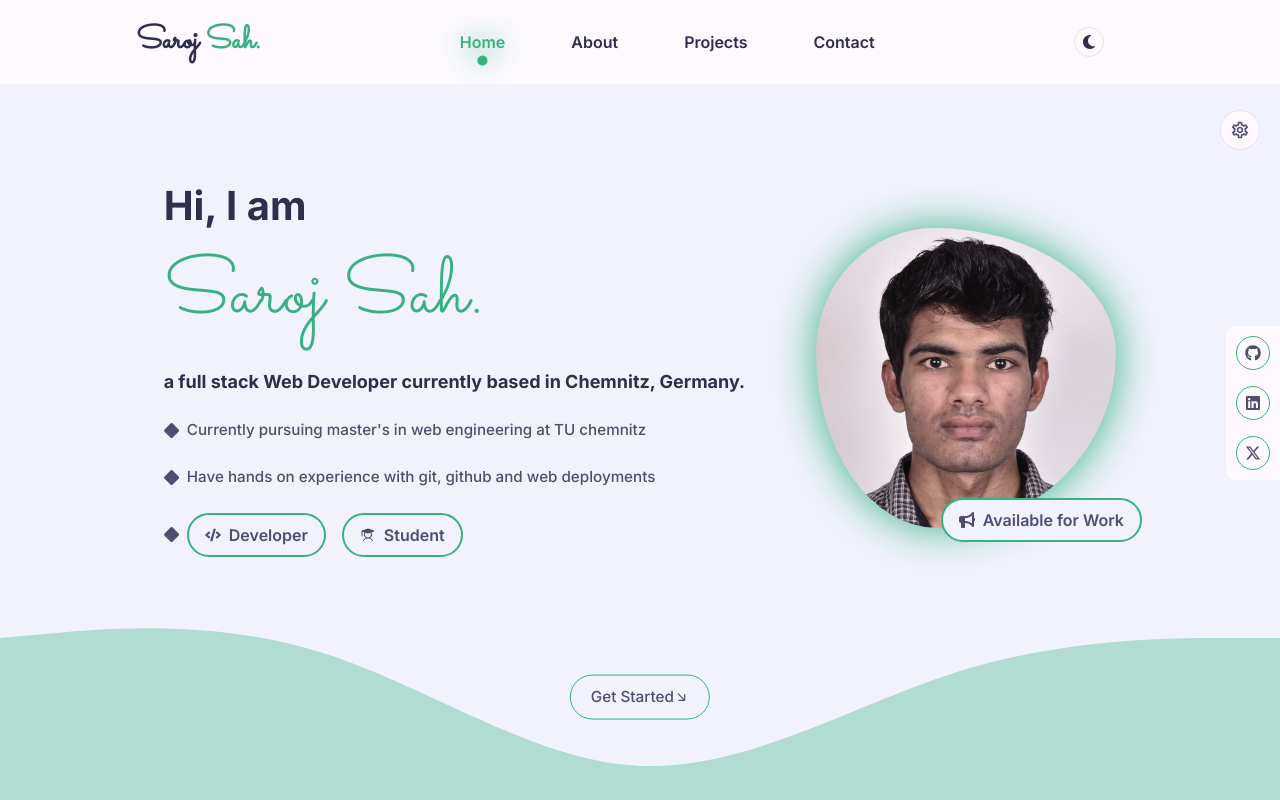
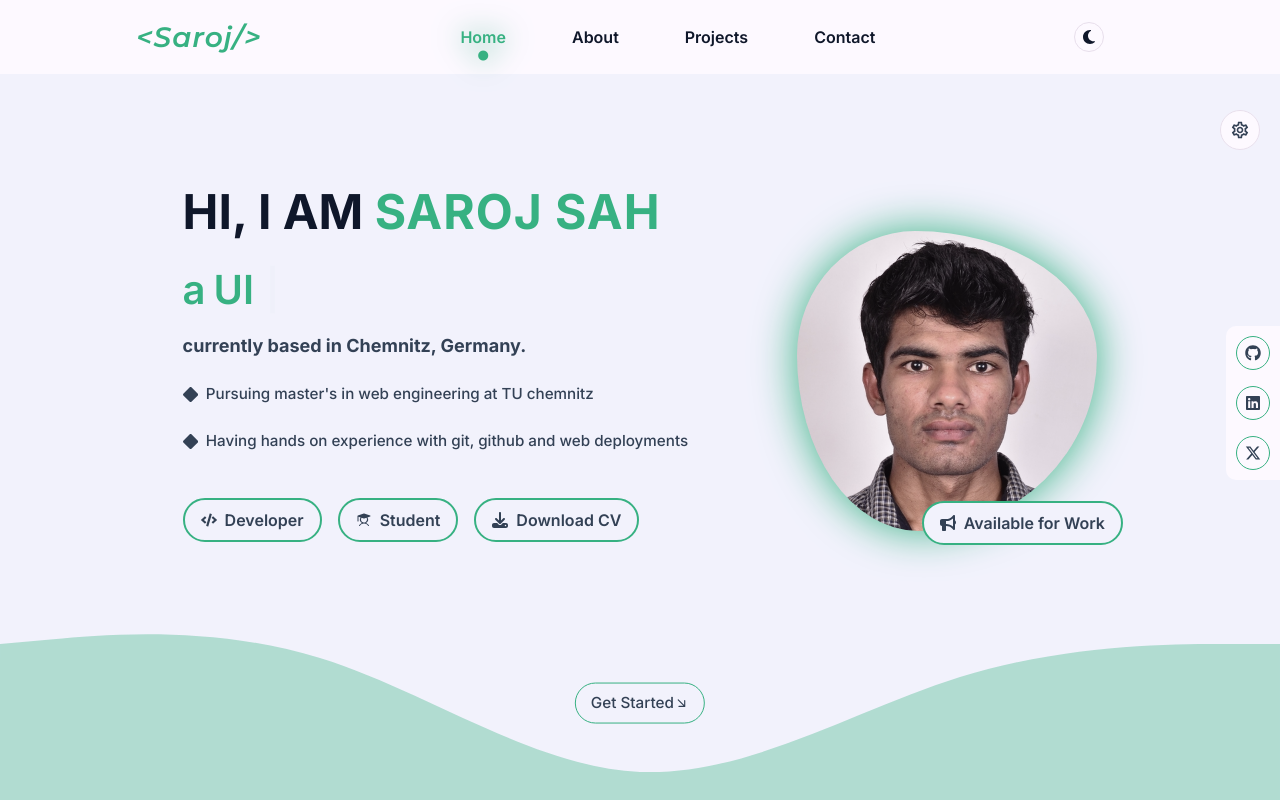
Before and after one commit to saroj2053/my-portfolio-site, a React (Vite) app: page / in a window 1280 px wide. Shown: the top 800 px of the page. Built offline with nearby package versions, Linux system fonts and the light colour scheme.

Commit message:
modified color attributes and fixed css bugs

```diff
--- a/package.json
+++ b/package.json
@@ -19,7 +19,8 @@
     "react-responsive": "^10.0.0",
     "react-router-dom": "^6.22.3",
     "react-scroll": "^1.9.0",
-    "react-toastify": "^10.0.5"
+    "react-toastify": "^10.0.5",
+    "typewriter-effect": "^2.21.0"
   },
   "devDependencies": {
     "@iconify/react": "^4.1.1",
--- a/src/components/Home/Home.css
+++ b/src/components/Home/Home.css
@@ -1,10 +1,12 @@
 .home {
   min-height: 100vh;
   background: var(--bg-black-900);
-  /* background: linear-gradient(to bottom, #e0cdb6 40%, #82c082 65%);
+  /* background: linear-gradient(
+    to bottom,
+    var(--bg-black-50) 40%,
+    var(--bg-black-900) 65%
+  );
   clip-path: polygon(0 0, 100% 0, 100% 100%, 0% 100%); */
-  /* display: flex;
-  align-items: center; */
   transition: var(--bg-transition);
   padding-top: 3rem;
 }
@@ -64,23 +66,39 @@
   margin-top: 8rem;
 }
 
+.animate-fade-out {
+  animation: fade-out 0.8s cubic-bezier(0.11, 0.66, 0.83, 0.67) forwards;
+  opacity: 0;
+}
+
 .home__myDetails .home__profileHeading {
-  font-size: 2.5rem;
+  font-size: 3rem;
+  text-transform: uppercase;
   color: var(--text-black-900);
+  font-weight: 700;
 }
 
 .home__left .home__profileName {
-  font-family: "Sacramento", cursive;
-  font-size: 5rem;
-  font-weight: 500;
+  font-size: 3rem;
+  font-weight: 700;
   letter-spacing: 1px;
+  margin: 0.75rem 0;
   color: var(--skin-color);
 }
 
 .home__profileSubHeading {
   font-size: 1.125rem;
+  color: var(--text-black-700);
+}
+
+.home__typoEffect {
+  display: flex;
+  gap: 8px;
+  font-size: 2.5rem;
+  font-weight: 600;
+  align-items: center;
+  color: var(--skin-color);
   margin: 0.75rem 0;
-  color: var(--text-black-900);
 }
 
 .home__profileStatus {
@@ -127,6 +145,19 @@
   object-fit: contain;
 }
 
+.home__downloadCV {
+  cursor: pointer;
+  padding: 12px 22px;
+  background: var(--bg-black-50);
+  color: var(--text-black-700);
+  border-radius: 5px;
+}
+
+.home__downloadCV:hover {
+  background-color: var(--skin-color);
+  color: white;
+}
+
 .home__currentStatus {
   width: 300px;
   display: flex;
@@ -136,6 +167,10 @@
   top: 90%;
   left: 75%;
   transform: translate(-50%);
+}
+
+.home__ctaButtons {
+  margin: 45px 0;
 }
 
 .home__pill {
@@ -167,7 +202,7 @@
   font-size: calc(0.875rem + 0.1vw);
   font-weight: 500;
   font-family: inherit;
-  padding: 10px 20px;
+  padding: 8px 15px;
   border-radius: 5rem;
   cursor: pointer;
   transition: background 0.6s ease;
@@ -337,6 +372,17 @@
   }
 }
 
+@keyframes fade-out {
+  0% {
+    transform: scale(0.8);
+    opacity: 0;
+  }
+
+  100% {
+    opacity: 1;
+  }
+}
+
 @media screen and (max-width: 414px) {
   .home__contents {
     flex-direction: column;
--- a/src/components/Home/Home.tsx
+++ b/src/components/Home/Home.tsx
@@ -12,6 +12,7 @@ import { SkinContext } from "../../contexts/SkinContext/SkinProvider";
 import React, { useContext, useState } from "react";
 import { MdOutlineSettings } from "react-icons/md";
 import GradientDivider from "../GradientDivider/GradientDivider";
+import Typewriter from "typewriter-effect";
 
 const duration = 500;
 const Home = () => {
@@ -58,32 +59,48 @@ const Home = () => {
       <div className="home__contents">
         <div className="home__left">
           <div className="home__myDetails">
-            <h1 className="home__profileHeading">Hi, I am</h1>
-            <h2 className="home__profileName">Saroj Sah.</h2>
+            <h1 className="home__profileHeading">
+              Hi, I am <span className="home__profileName">Saroj Sah</span>
+            </h1>
+            <div className="home__typoEffect">
+              <span>a</span>
+              <Typewriter
+                options={{
+                  strings: [
+                    "Full Stack Developer",
+                    "UI Developer",
+                    "Content Writer",
+                    "Student",
+                  ],
+                  autoStart: true,
+                  loop: true,
+                }}
+              />
+            </div>
+
             <h4 className="home__profileSubHeading">
-              a full stack Web Developer currently based in Chemnitz, Germany.
+              currently based in Chemnitz, Germany.
             </h4>
             <div className="home__profileStatus">
               <span>
                 <FaDiamond />
-              </span>{" "}
-              Currently pursuing master's in web engineering at TU chemnitz
+              </span>
+              Pursuing master's in web engineering at TU chemnitz
             </div>
             <div className="home__profileStatus">
               <span>
                 <FaDiamond />
               </span>
-              Have hands on experience with git, github and web deployments
+              Having hands on experience with git, github and web deployments
             </div>
-            <div className="home__profileStatus">
-              <span>
-                <FaDiamond />
-              </span>{" "}
+            <div className="home__ctaButtons">
               <span className="home__pill">
                 <Pill text="Developer" />
                 <Pill text="Student" />
+                <Pill text="Download CV" />
               </span>
             </div>
+            {/* <a className="home__downloadCV">Download CV</a> */}
           </div>
         </div>
         <div className="home__right">
--- a/src/components/Navbar/Navbar.css
+++ b/src/components/Navbar/Navbar.css
@@ -1,11 +1,12 @@
 .navbar {
-  padding: 10px 0;
   width: 100%;
+  padding: 8px 0;
   background: var(--bg-black-100);
   transition: background 0.8s ease-in-out;
   color: var(--text-black-900);
   position: fixed;
-  z-index: 999;
+  top: 0;
+  z-index: 20;
 }
 
 .navbarContentsContainer {
@@ -27,10 +28,13 @@
 }
 
 .nav__brand-title {
-  font-size: 2rem;
-  font-family: "Sacramento", cursive;
+  font-size: 1.75rem;
+  font-family: "Montserrat", sans-serif;
+  letter-spacing: 1px;
   cursor: pointer;
-  font-weight: 700;
+  font-weight: 600;
+  font-style: italic;
+  color: var(--skin-color);
 }
 
 .nav__brand-title span {
--- a/src/components/Navbar/Navbar.tsx
+++ b/src/components/Navbar/Navbar.tsx
@@ -34,9 +34,7 @@ const Navbar = () => {
           <div className="nav">
             <div className="navbar__left">
               <Link to="/" className="nav__brand" aria-label="Go home">
-                <h1 className="nav__brand-title">
-                  Saroj<span> Sah.</span>
-                </h1>
+                <h1 className="nav__brand-title">&lt;Saroj/&gt;</h1>
               </Link>
             </div>
             <div className={`navbar__middle ${isNavOpen ? "open" : ""}`}>
--- a/src/components/Pill/Pill.tsx
+++ b/src/components/Pill/Pill.tsx
@@ -1,7 +1,7 @@
 import "./Pill.css";
 import { FaCode } from "react-icons/fa";
 
-import { FaBullhorn } from "react-icons/fa6";
+import { FaBullhorn, FaDownload } from "react-icons/fa6";
 import { PiStudentFill } from "react-icons/pi";
 
 const Pill = ({ text }: { text: string }) => {
@@ -9,7 +9,8 @@ const Pill = ({ text }: { text: string }) => {
     <div className="pill">
       {text === "Developer" && <FaCode />}
       {text === "Student" && <PiStudentFill />}
-      {text === "Available for Work" && <FaBullhorn />} {text}
+      {text === "Available for Work" && <FaBullhorn />}
+      {text === "Download CV" && <FaDownload />} {text}
     </div>
   );
 };
--- a/src/index.css
+++ b/src/index.css
@@ -11,8 +11,8 @@
   --bg-black-900: #f2f2fc;
   --bg-black-100: #fdf9ff;
   --bg-black-50: #e8dfec;
-  --text-black-900: #302e4d;
-  --text-black-700: #504e70;
+  --text-black-900: #0f172a;
+  --text-black-700: #334155;
   --bg-transition: background 0.8s ease-in-out;
 }
 
@@ -20,15 +20,15 @@ body {
   font-family: "Inter", sans-serif;
   line-height: 1.5;
   font-size: 16px;
-  transition: all 2s ease, color 2s ease;
+  transition: color 2s ease;
 }
 
 body.theme-dark {
   --bg-black-900: #151515;
   --bg-black-100: #222222;
   --bg-black-50: #393939;
-  --text-black-900: #ffffff;
-  --text-black-700: #e9e9e9;
+  --text-black-900: #f1f5f9;
+  --text-black-700: #cbd5e1;
   transition-delay: 2s;
 }
 
```
Also changed, not shown: 1 other file (tests, documents, lock files or other folders).
